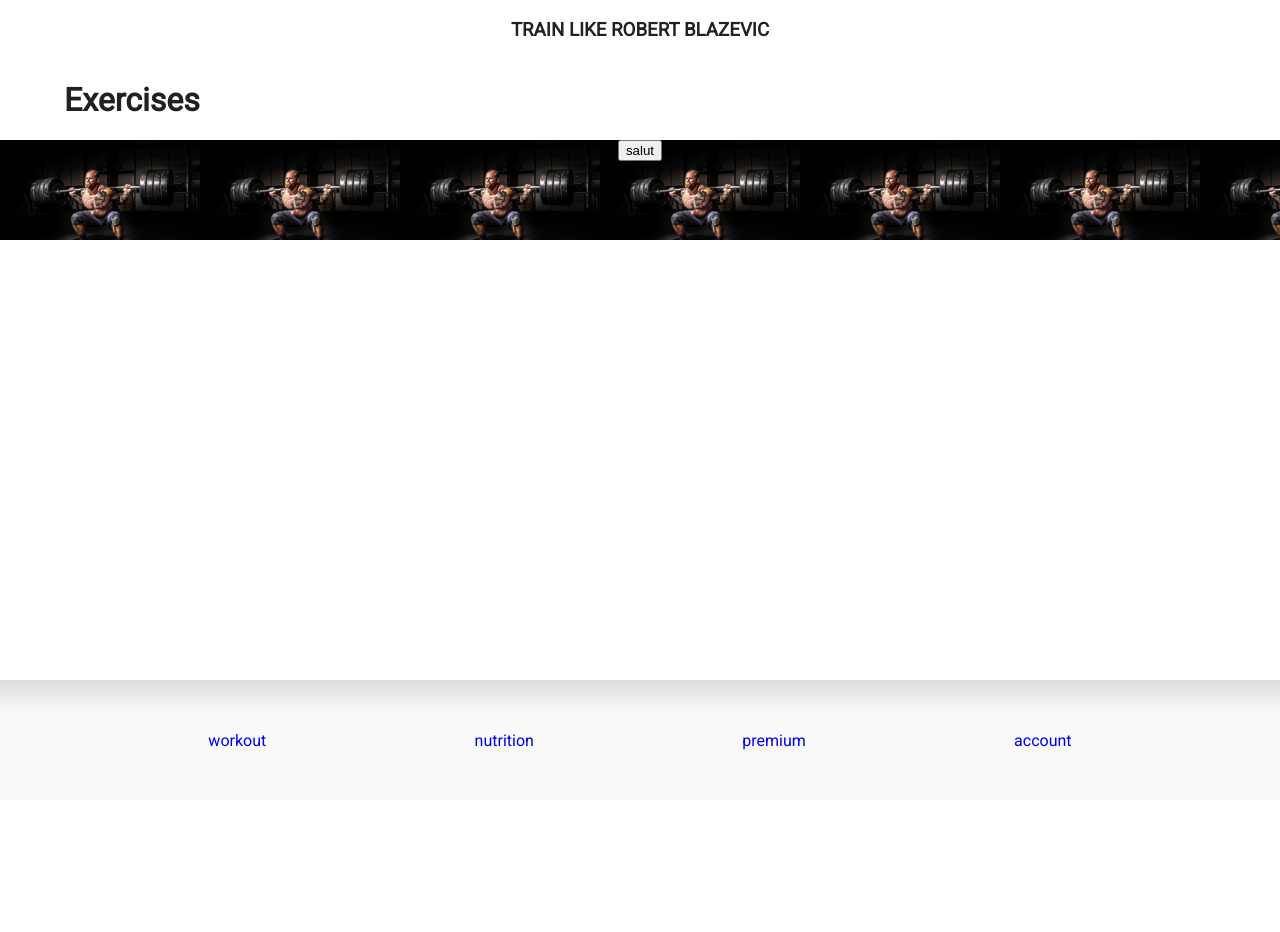
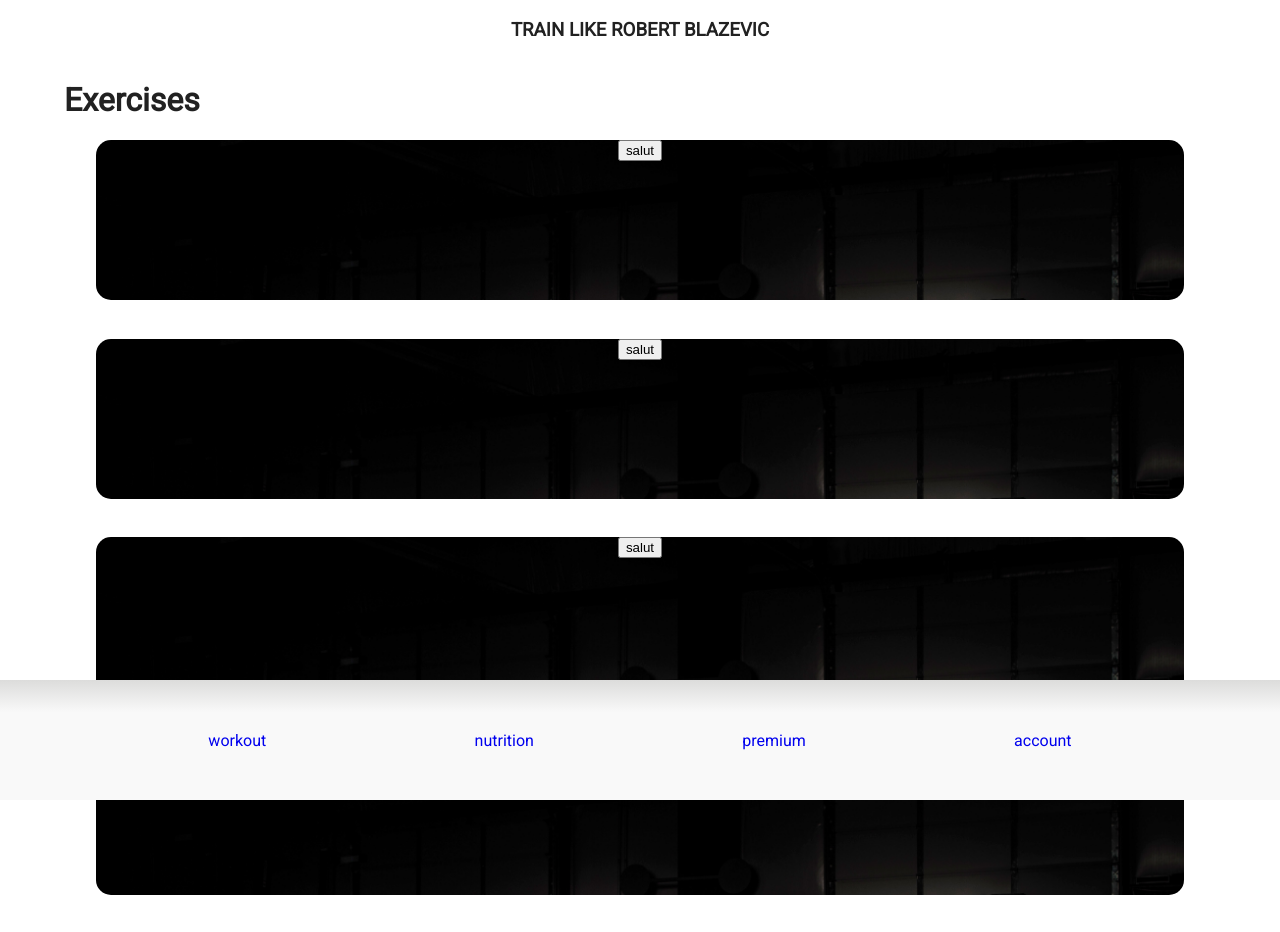
Before and after one commit to killinq-joke/gymapp, a React (Create React App) app: page /workout in a window 1280 px wide. Shown: the top 932 px of the page. Before the commit the page ends 800 px from the top, so only its background shows below. Built offline with nearby package versions, Linux system fonts and the light colour scheme.

Commit message:
Addition of Cards

```diff
--- a/src/components/Workout.js
+++ b/src/components/Workout.js
@@ -1,5 +1,8 @@
 import React from "react";
-import { Icon, InlineIcon } from "@iconify/react";
+
+import { Cards, Card } from "../styles/styled";
+
+import { Icon } from "@iconify/react";
 import magnifyingGlass from "@iconify/icons-entypo/magnifying-glass";
 import powerman from "../imgs/powerman.jpg";
 
@@ -11,9 +14,40 @@ export default function Workout() {
         <h1>Exercises</h1>
         <Icon icon={magnifyingGlass} width="30" height="30" />
       </div>
-      <div style={{ backgroundImage:`url(${powerman})`, "background-size": "200px", height: "100px" }}>
-        <button>salut</button>
-      </div>
+      <Cards>
+        <Card
+          style={{
+            backgroundImage: `url(${powerman})`,
+            backgroundSize: "100%",
+          }}
+        >
+          <button>salut</button>
+        </Card>
+        <Card style={{
+            backgroundImage: `url(${powerman})`,
+            backgroundSize: "100%",
+          }}>
+          <button>salut</button>
+        </Card>
+        <Card style={{
+            backgroundImage: `url(${powerman})`,
+            backgroundSize: "100%",
+          }}>
+          <button>salut</button>
+        </Card>
+        <Card style={{
+            backgroundImage: `url(${powerman})`,
+            backgroundSize: "100%",
+          }}>
+          <button>salut</button>
+        </Card>
+        <Card style={{
+            backgroundImage: `url(${powerman})`,
+            backgroundSize: "100%",
+          }}>
+          <button>salut</button>
+        </Card>
+      </Cards>
     </>
   );
 }
```
